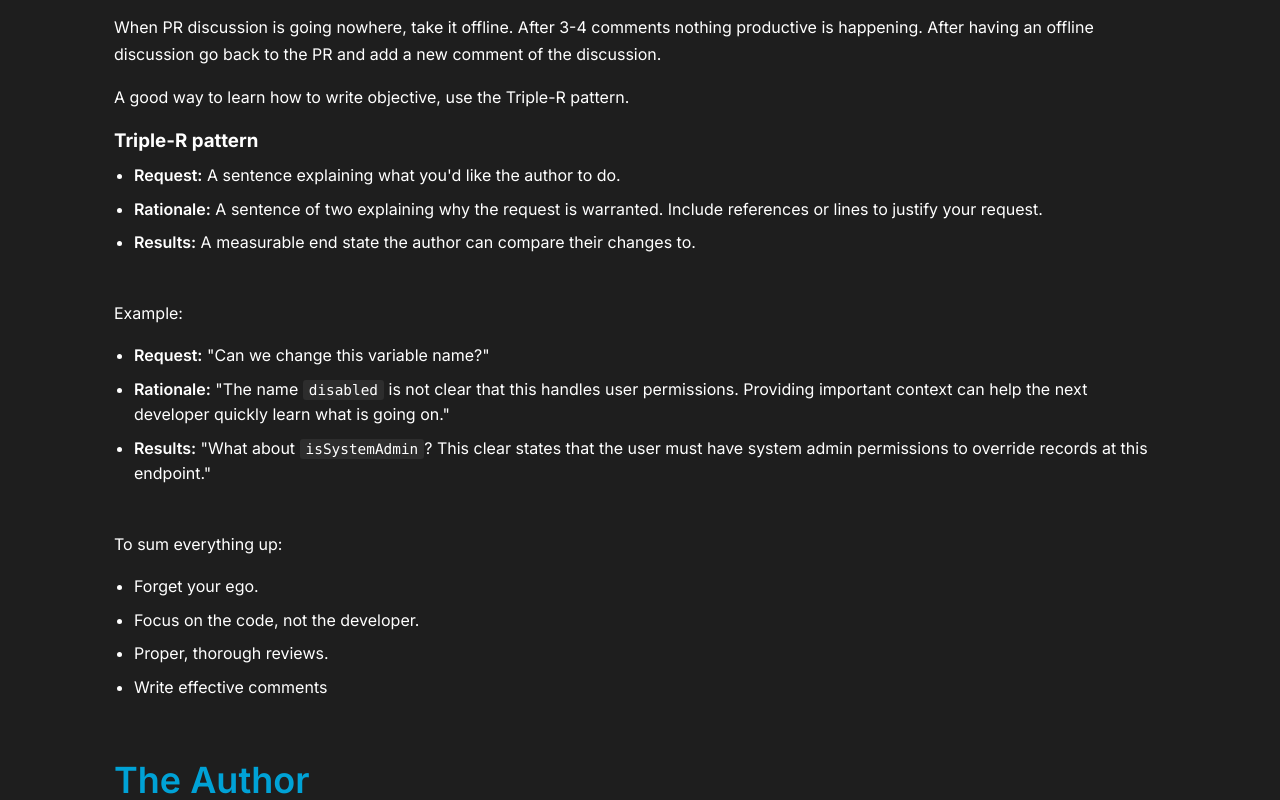
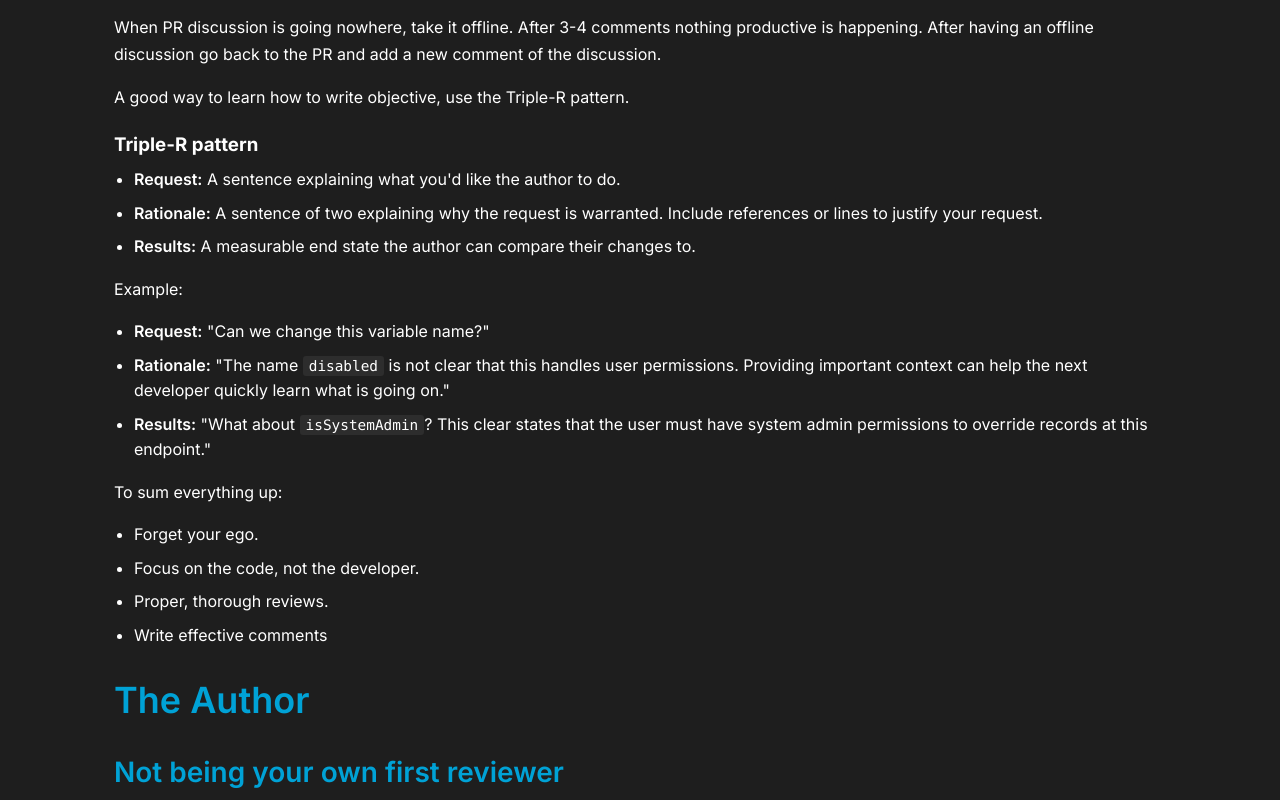
Before and after one commit to NickTheWilder/website, a Next.js app: page /blog/review-gospel in a window 1280 px wide. Shown: the part 1320-2120 px from the top of the page. Built offline with nearby package versions, Linux system fonts and the light colour scheme; a web font is replaced by a local one.

Commit message:
tweak CSS

```diff
--- a/src/app/globals.css
+++ b/src/app/globals.css
@@ -130,13 +130,16 @@ h6 {
     margin: 24px 0 16px 0;
 }
 
+.mdx-content h3 {
+    margin-top: 20px;
+}
+
 .mdx-content strong {
     font-weight: 600;
 }
 
 .mdx-content ul {
     padding-left: 20px;
-    padding-bottom: 20px;
 }
 
 .mdx-content li {
```
